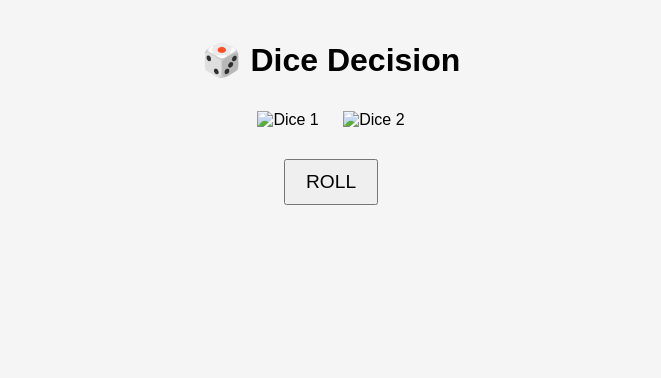
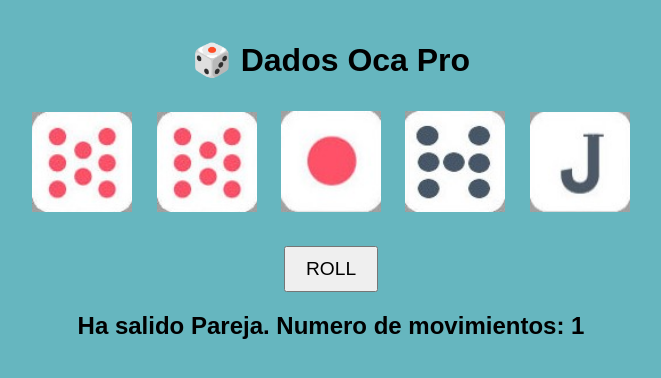
Before and after one commit to rmartinarenas/PyFolder, a plain HTML site: page DadoMagico_js/index.html in a window 1280 px wide. Both pictures are taken after a click on the button "ROLL". Shown: the whole page, without its empty margins (309-970 px from the left). Drawn offline with Linux system fonts and the light colour scheme.

Commit message:
Logica de los dados completa en js

```diff
--- a/DadoMagico_js/dice_logic.js
+++ b/DadoMagico_js/dice_logic.js
@@ -10,9 +10,16 @@ rollBtn.addEventListener("click", () => {
   const animation = setInterval(() => {
     const d1 = Math.floor(Math.random() * 6) + 1;
     const d2 = Math.floor(Math.random() * 6) + 1;
+    const d3 = Math.floor(Math.random() * 6) + 1;
+    const d4 = Math.floor(Math.random() * 6) + 1;
+    const d5 = Math.floor(Math.random() * 6) + 1;
 
-    dice1.src = `images/dice${d1}.png`;
-    dice2.src = `images/dice${d2}.png`;
+    dice1.src = `images/dice${d1}.jpg`;
+    dice2.src = `images/dice${d2}.jpg`;
+    dice3.src = `images/dice${d3}.jpg`;
+    dice4.src = `images/dice${d4}.jpg`;
+    dice5.src = `images/dice${d5}.jpg`;
+
 
     i++;
     if (i >= frames) {
@@ -21,9 +28,76 @@ rollBtn.addEventListener("click", () => {
       const total = Math.floor(Math.random() * 6) + 1 + Math.floor(Math.random() * 6) + 1;
 
       // Simple decision logic
-      if (total <= 4) result.textContent = "❌ NO";
-      else if (total <= 8) result.textContent = "🤔 MAYBE";
-      else result.textContent = "✅ YES";
+      // Example dice rolls
+        const n = [d1,d2,d3,d4,d5];
+        // Labels for dice
+        const labels = ["ones", "twos", "threes", "fours", "fives", "sixes"];
+
+        // Initialize counts array
+        let counts = [0, 0, 0, 0, 0, 0];
+
+        // Count occurrences
+        for (let roll of n) {
+            if (roll >= 1 && roll <= 6) {
+                counts[roll - 1] += 1; // increment the count for that number
+            }
+        }
+
+        // Build array of objects with labels
+        let labeledCounts = labels.map((label, index) => {
+            return { label: label, count: counts[index] };
+        });
+
+        // Filter out zeros
+        let nonZeroCounts = counts.filter(c => c !== 0);
+
+        let moves = 0;
+        let figure = 'Nada';
+
+        if (nonZeroCounts.length==5) {
+            console.log('escalera');
+            figure = 'escalera';
+            moves = 0;
+        }
+
+        else if (nonZeroCounts.length==4) {
+            console.log('Pareja');
+            figure = 'Pareja';
+            moves = 1;
+        }
+
+        else if (nonZeroCounts.length==3) {
+            if (nonZeroCounts.includes(3)) {
+                console.log('trio');
+                figure = 'Trio';
+                moves = 2;
+            } else {
+                console.log('Doble Pareja');
+                moves = 2;
+                figure = 'Doble Pareja';
+            }}
+
+        else if (nonZeroCounts.length==2) {
+            if (nonZeroCounts.includes(4)) {
+                console.log('Poker');
+                figure = 'Poker';
+                moves = 5;
+            } else {
+                console.log('Full');
+                moves = 4;
+                figure = 'Full';
+            }}
+
+        else if (nonZeroCounts.length==1) {
+            console.log('Repoker');
+            figure = 'Repoker';
+            moves = 6;
+        }
+
+        console.log('numero de movimientos', moves);
+
+
+      result.textContent = 'Ha salido ' + figure + '. Numero de movimientos: ' + moves;
     }
   }, 100); // 100ms per frame
 });
--- a/DadoMagico_js/index.html
+++ b/DadoMagico_js/index.html
@@ -8,15 +8,18 @@
 </head>
 <body>
   <div class="container">
-    <h1>🎲 Dice Decision</h1>
+    <h1>🎲 Dados Oca Pro</h1>
     <div id="dice-container">
-      <img id="dice1" src="images/dice1.png" alt="Dice 1">
-      <img id="dice2" src="images/dice2.png" alt="Dice 2">
+      <img id="dice1" src="images/dice1.jpg" alt="Dice 1">
+      <img id="dice2" src="images/dice2.jpg" alt="Dice 2">
+      <img id="dice3" src="images/dice1.jpg" alt="Dice 3">
+      <img id="dice4" src="images/dice2.jpg" alt="Dice 4">
+      <img id="dice5" src="images/dice1.jpg" alt="Dice 5">
     </div>
     <button id="roll-btn">ROLL</button>
     <div id="result"></div>
   </div>
 
-  <script src="script.js"></script>
+  <script src="dice_logic.js"></script>
 </body>
 </html>
--- a/DadoMagico_js/style.css
+++ b/DadoMagico_js/style.css
@@ -3,7 +3,7 @@ body {
   text-align: center;
   margin: 0;
   padding: 20px;
-  background-color: #f5f5f5;
+  background-color: #66b6bf;
 }
 
 .container {
```
